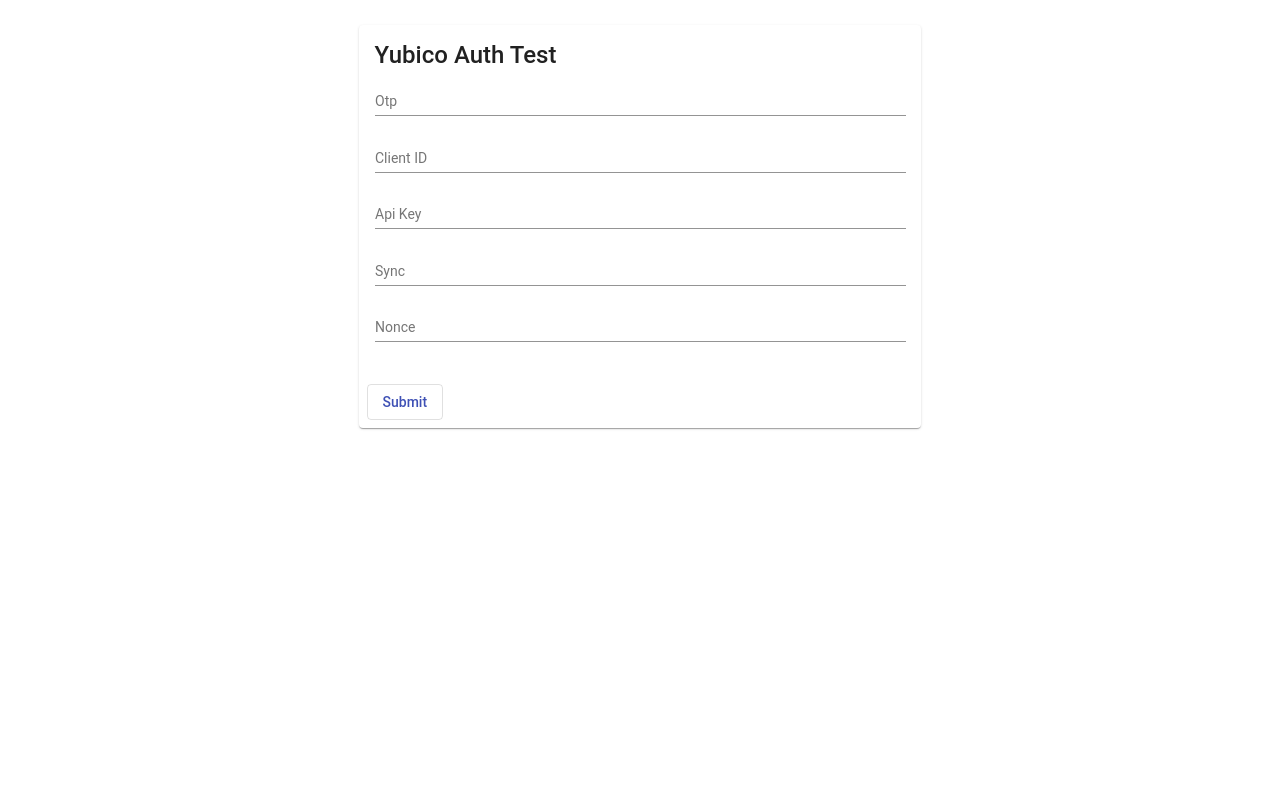
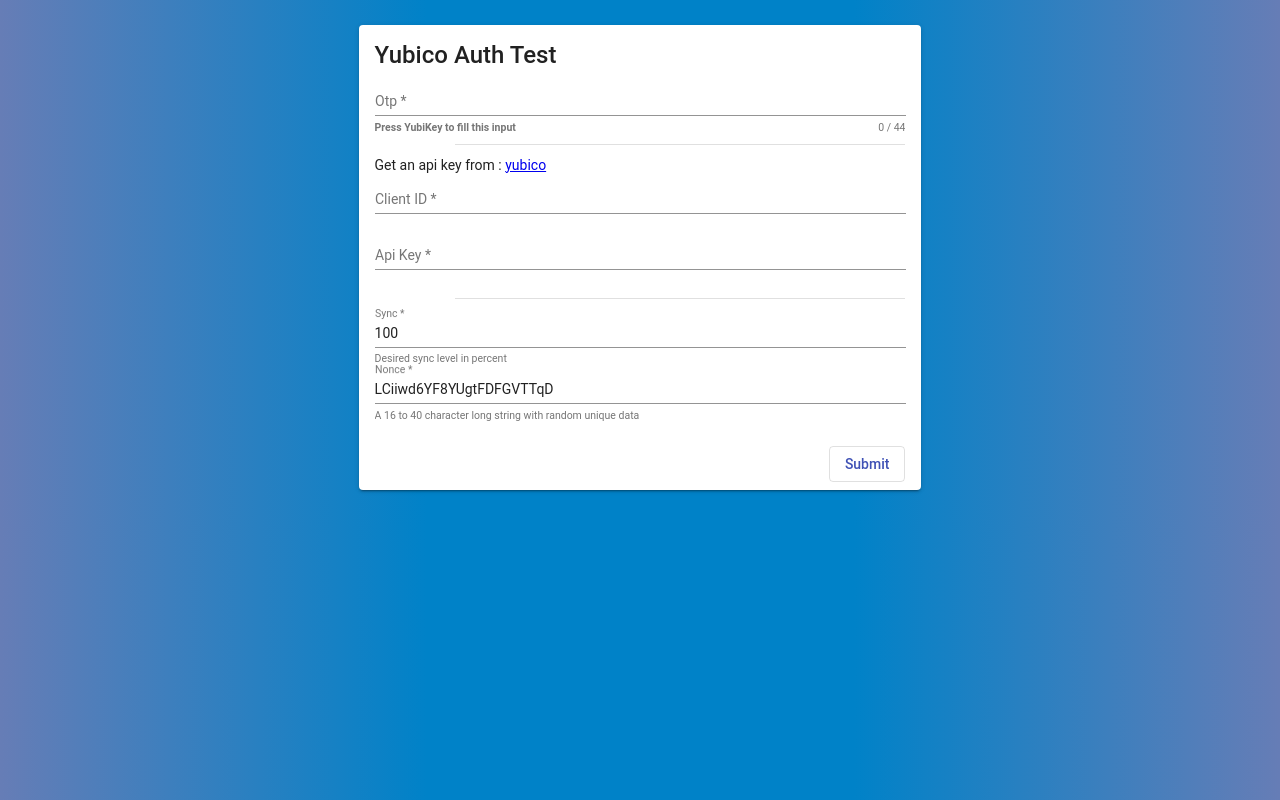
Before and after one commit to jstuyck/yubico-netcore-client, an Angular app in the folder Yubico.Web.Test/ClientApp/: page / in a window 1280 px wide. Built offline with nearby package versions, Linux system fonts and the light colour scheme.

Commit message:
Functionnal version

```diff
--- a/Yubico.Web.Test/ClientApp/src/modules/auth/auth.module.ts
+++ b/Yubico.Web.Test/ClientApp/src/modules/auth/auth.module.ts
@@ -10,18 +10,22 @@ import { MatCardModule } from '@angular/material/card';
 import { MatFormFieldModule } from '@angular/material/form-field';
 import { MatInputModule } from '@angular/material/input';
 import { MatButtonModule } from '@angular/material/button';
+import { MatDividerModule } from '@angular/material/divider';
 import { AuthService } from './services/auth.service';
+import { CommonModule } from '@angular/common';
 
 
 @NgModule({
     imports : [
+        CommonModule,
         HttpClientModule,
         MatCardModule,
         ReactiveFormsModule,
         FormsModule,
         MatFormFieldModule,
         MatInputModule,
-        MatButtonModule
+        MatButtonModule,
+        MatDividerModule
     ],
 
     declarations :[
--- a/Yubico.Web.Test/ClientApp/src/modules/auth/components/auth.component.css
+++ b/Yubico.Web.Test/ClientApp/src/modules/auth/components/auth.component.css
@@ -17,3 +17,22 @@
     flex-grow: 1;
     flex-direction: column;
   }
+
+.actions {
+  display: flex;
+  justify-content: space-between;
+}
+
+.spacer {
+  flex-grow: 1;
+}
+
+.mtb-10 {
+  margin-top: 10px !important;
+  margin-bottom: 10px !important;
+}
+
+.result {
+  margin-top: 10px;
+  width: 80%;
+}
--- a/Yubico.Web.Test/ClientApp/src/modules/auth/components/auth.component.html
+++ b/Yubico.Web.Test/ClientApp/src/modules/auth/components/auth.component.html
@@ -1,25 +1,41 @@
-<div class="placer">
-    <mat-card class="form">
+<div class="placer ">
+    <mat-card class="form mat-elevation-z2" [formGroup]="authform" role="region">
         <mat-card-title>Yubico Auth Test</mat-card-title>
         <mat-card-content class="container">
+            <mat-form-field >
+                <input matInput #otp type="password" formControlName="otpInputControl" placeholder="Otp" required>
+                <mat-error *ngIf="!otpInputControl">Field required</mat-error>
+                <mat-hint align="start"><strong>Press YubiKey to fill this input</strong> </mat-hint>
+                <mat-hint align="end">{{otp.value.length}} / 44</mat-hint>
+            </mat-form-field>
+            <mat-divider [inset]="true" class="mtb-10"></mat-divider>
+            <span class="mat-typography">Get an api key from :  <a href="https://upgrade.yubico.com/getapikey/">yubico</a></span>
+
             <mat-form-field>
-                <input matInput [formControl]="otpInputControl" placeholder="Otp">
+                <input matInput formControlName="clientIDControl" placeholder="Client ID" required>
             </mat-form-field>
             <mat-form-field>
-                <input matInput [formControl]="clientIDControl" placeholder="Client ID">
+                <input matInput formControlName="apiKeyControl" placeholder="Api Key" required>
+            </mat-form-field>
+            <mat-divider [inset]="true" class="mtb-10"></mat-divider>
+            <mat-form-field>
+                <input matInput formControlName="syncControl" placeholder="Sync">
+                <mat-hint align="start">Desired sync level in percent</mat-hint>
             </mat-form-field>
             <mat-form-field>
-                <input matInput [formControl]="apiKeyControl" placeholder="Api Key">
-            </mat-form-field>
-            <mat-form-field>
-                <input matInput [formControl]="syncControl" placeholder="Sync">
-            </mat-form-field>
-            <mat-form-field>
-                <input matInput [formControl]="nonceControl" placeholder="Nonce">
+                <input matInput formControlName="nonceControl" placeholder="Nonce" required>
+                <mat-hint align="start">A 16 to 40 character long string with random unique data</mat-hint>
             </mat-form-field>
         </mat-card-content>
-        <mat-card-actions>
-            <button mat-stroked-button color="primary">Submit</button>
+        <mat-card-actions class="actions">
+            <span *ngIf="!authform.valid && !authform.pristine" class="mat-typography mat-primary"> Please Fill all the fields</span>
+            <div class="spacer"></div>
+            <button mat-stroked-button color="primary" (click)="submit()">Submit</button>
         </mat-card-actions>
     </mat-card>
 </div>
+<div class="placer ">
+    <mat-card *ngIf="result" class="result">
+            <pre class="mat-typography">{{ result | json }}</pre>
+    </mat-card>
+</div>
--- a/Yubico.Web.Test/ClientApp/src/modules/auth/components/auth.component.ts
+++ b/Yubico.Web.Test/ClientApp/src/modules/auth/components/auth.component.ts
@@ -1,5 +1,8 @@
 import { Component } from '@angular/core';
-import { FormControl } from '@angular/forms';
+import { FormControl, FormGroup, Validators } from '@angular/forms';
+import { AuthFormModel } from '../models/authform.model';
+import { AuthService } from '../services/auth.service';
+import { AuthResultModel } from '../models/authresult.model';
 
 @Component({
   selector: 'yubico-auth',
@@ -7,10 +10,50 @@ import { FormControl } from '@angular/forms';
   styleUrls: ['./auth.component.css']
 })
 export class YubicoAuthComponent {
-  otpInputControl = new FormControl();
-  clientIDControl = new FormControl();
-  apiKeyControl = new FormControl();
-  syncControl  = new FormControl();
-  nonceControl  = new FormControl();
+
+  public result: string;
+
+  constructor(private authsrvc: AuthService) { }
+
+  authform = new FormGroup({
+    otpInputControl: new FormControl('', [Validators.required,
+    Validators.minLength(32),
+    Validators.maxLength(48)]),
+    clientIDControl: new FormControl('', [Validators.required, Validators.pattern('[0-9]*')]),
+    apiKeyControl: new FormControl('', Validators.required),
+    syncControl: new FormControl(100, [Validators.required,
+    Validators.minLength(0),
+    Validators.maxLength(100)]),
+    nonceControl: new FormControl(this.makeRandom())
+  });
+
+  submit() {
+    if (this.authform.valid) {
+      const payload: AuthFormModel = {
+        otpInput: this.authform.get('otpInputControl').value,
+        clientID: this.authform.get('clientIDControl').value,
+        apiKey: this.authform.get('apiKeyControl').value,
+        sync: this.authform.get('syncControl').value,
+        nonce: this.authform.get('nonceControl').value,
+      }
+      this.authsrvc.Auth(payload).toPromise().then((res) => {
+        this.result = res;
+      })
+    }
+  }
+
+  makeRandom() {
+    let possible = "ABCDEFGHIJKLMNOPQRSTUVWXYZ1234567890abcdefghijklmnopqrstuvwxyz";
+    let text = "";
+    for (let i = 0; i < this.getRndInteger(16,40); i++) {
+      text += possible.charAt(Math.floor(Math.random() * possible.length));
+    }
+    return text;
+  }
+
+  getRndInteger(min: number, max: number) : number {
+    return Math.floor(Math.random() * (max - min) ) + min;
+  }
+
 
 }
--- a/Yubico.Web.Test/ClientApp/src/modules/auth/services/auth.service.ts
+++ b/Yubico.Web.Test/ClientApp/src/modules/auth/services/auth.service.ts
@@ -7,12 +7,12 @@ import { HttpClient } from '@angular/common/http';
 
 @Injectable()
 export class AuthService {
-    private apiUrl = "";
+    private apiUrl = "api";
 
     constructor(private http: HttpClient)
     {}
 
-    public Auth(form: AuthFormModel): Observable<AuthResultModel> {
-        return this.http.post<AuthResultModel>(`${this.apiUrl}/auth`,form);
+    public Auth(form: AuthFormModel): Observable<string> {
+        return this.http.post<string>(`${this.apiUrl}/auth`, form);
     }
 }
--- a/Yubico.Web.Test/ClientApp/src/styles.css
+++ b/Yubico.Web.Test/ClientApp/src/styles.css
@@ -1,3 +1,10 @@
 /* You can add global styles to this file, and also import other style files */
 
 @import "~@angular/material/prebuilt-themes/indigo-pink.css";
+
+
+body {
+    background: #667db6;  /* fallback for old browsers */
+    background: -webkit-linear-gradient(to left, #667db6, #0082c8, #0082c8, #667db6);  /* Chrome 10-25, Safari 5.1-6 */
+    background: linear-gradient(to left, #667db6, #0082c8, #0082c8, #667db6); /* W3C, IE 10+/ Edge, Firefox 16+, Chrome 26+, Opera 12+, Safari 7+ */
+}
```
Also changed, not shown: 1 other file (tests, documents, lock files or other folders).
